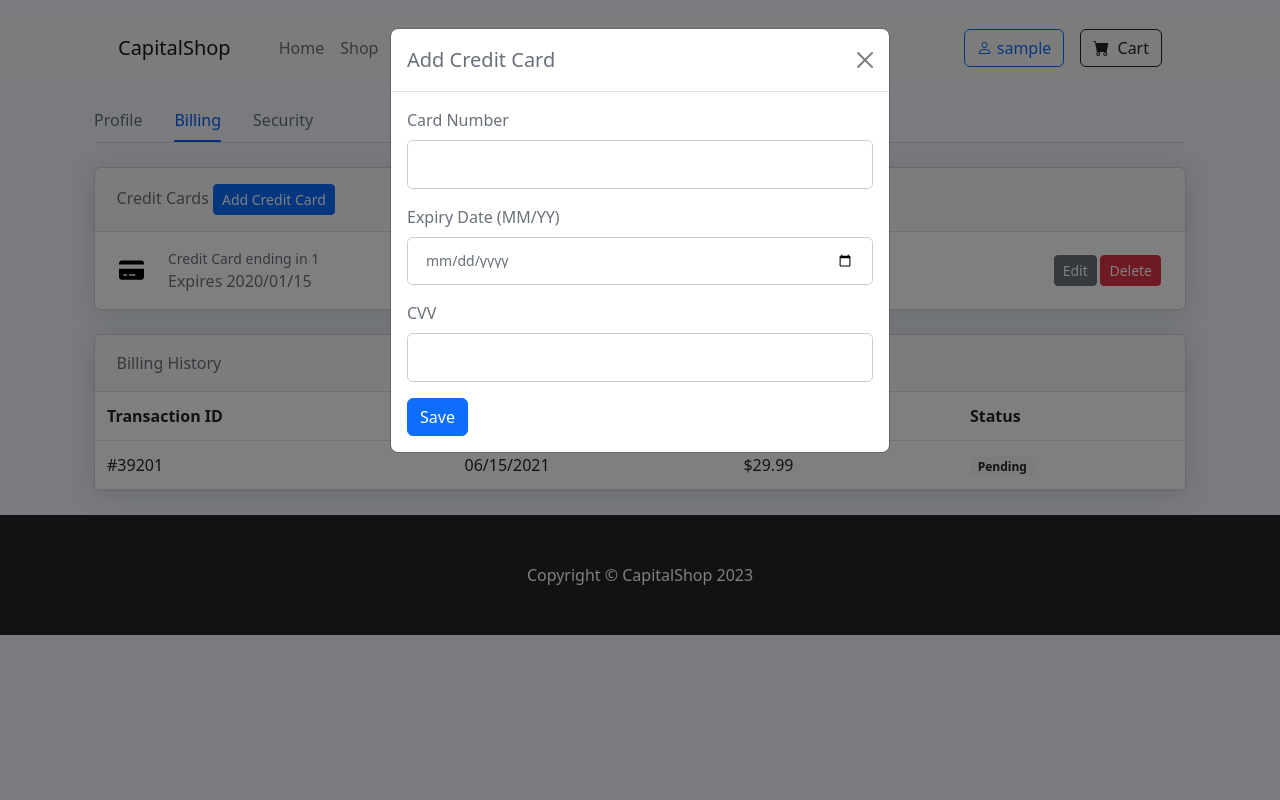
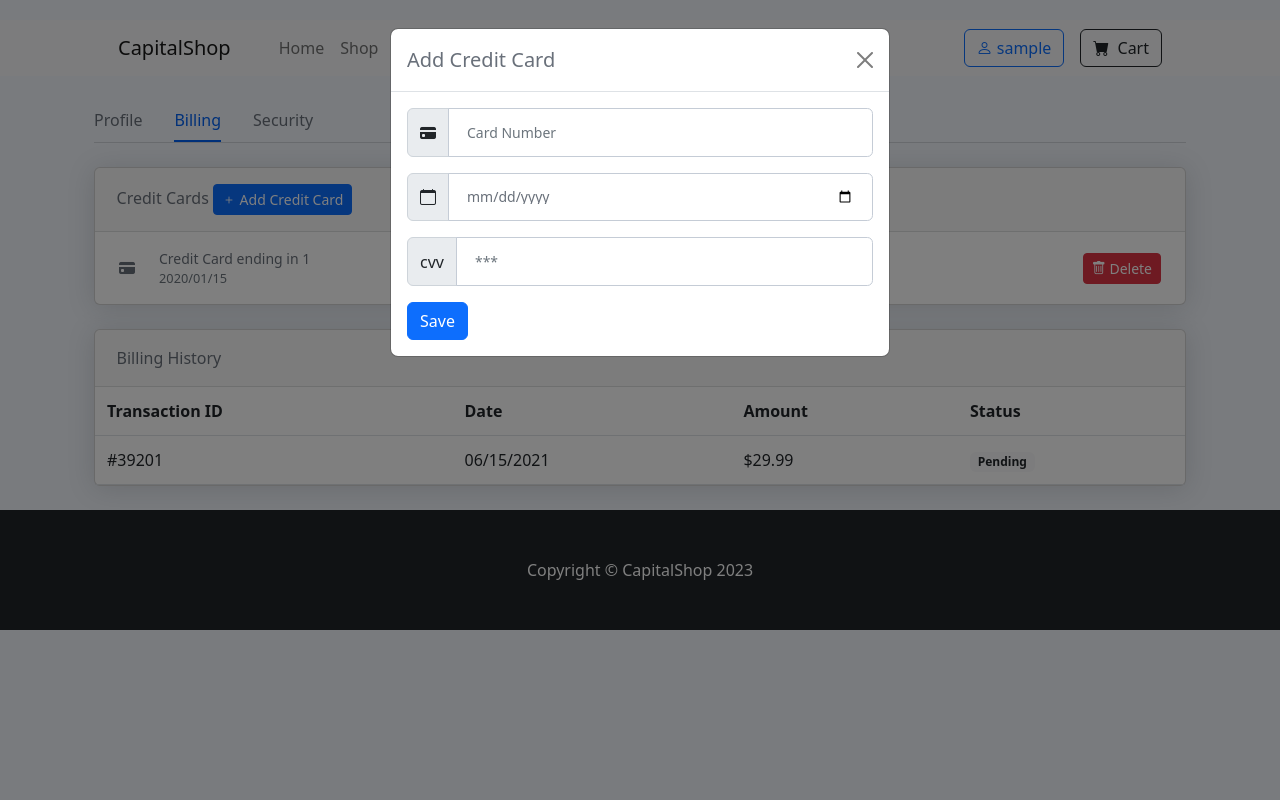
Before and after one commit to mxz-dev/capitalshop, a Django app: page /accounts/billing in a window 1280 px wide, after a click on "Add Credit Card". Run offline with Django 4.2, Linux system fonts and the light colour scheme; a user stored in the database is signed in; tables that the repository leaves empty hold one stand-in row (values such as "Sample post"); some libraries are stand-ins or nearby versions.

Commit message:
chagnes in accounts/views.py [removed edit_card view for now ...]

```diff
--- a/accounts/urls.py
+++ b/accounts/urls.py
@@ -11,9 +11,6 @@ urlpatterns = [
     path("profile", views.dashboard_view, name="dashboard"),
     path("billing", views.billing_view , name="billing"),
     path("security", views.security_view , name="security"),
-    path('activate/<slug:uidb64>/<slug:token>', views.activation_view, name='activate'),
-    path("card/add/", views.add_card, name="add_card"),
-    path("card/edit/<int:pk>", views.edit_card, name="edit_card"),
-    path("card/delete/<int:pk>", views.delete_card, name="delete_card"),
-
+    path("activate/<slug:uidb64>/<slug:token>", views.activation_view, name='activate'),
+    path("billing/card/delete/<int:pk>", views.delete_card, name="delete_card"),
 ]
--- a/accounts/views.py
+++ b/accounts/views.py
@@ -91,32 +91,27 @@ def dashboard_view(request):
 def billing_view(request):
     cards = PaymentInfo.objects.filter(user=request.user)
     form = PaymentInfoForm()
-    return render(request, 'accounts/profile/billing_details.html', {'form':form, 'cards':cards})
-
-@login_required()
-def add_card(request):
     if request.method == "POST":
         form = PaymentInfoForm(request.POST)
         if form.is_valid():
-            card = form.save(commit=False)
-            card.user = request.user
-            card.save()
-            messages.add_message(request, messages.SUCCESS, 'credit card add successfuly.')
-    return redirect(reverse("accounts:billing"))
+            # [c] here a filter for avoid duplicate cards
+            c = cards.filter(card_number=form.cleaned_data["card_number"])
+            if c.count() < 1:
+                card = form.save(commit=False)
+                card.user = request.user
+                card.save()
+                messages.add_message(request, messages.SUCCESS, 'credit card add successfuly.')
+            else:
+                messages.add_message(request, messages.INFO, 'Dupicate Card! please try another one.')
+    return render(request, 'accounts/profile/billing_details.html', {'form':form, 'cards':cards})
 
-def edit_card(request, pk):
+def delete_card(request, pk):
     card = get_object_or_404(PaymentInfo, user=request.user, pk=pk)
-    if request.method == "POST":
-        form = PaymentInfoForm(request.POST, instance=card)
-        if form.is_valid():
-            card = form.save(commit=False)
-            card.user = request.user
-            card.save()
-            messages.add_message(request, messages.SUCCESS, 'credit card updated successfuly.')
-    return redirect(reverse("accounts:billing"))
+    card.delete()
+    return JsonResponse({
+        "message": "item removed from cart.",
+     })
 
-def delete_card(request):
-    pass
 @login_required()
 def security_view(request):
     return render(request, 'accounts/profile/account_security.html')
--- a/templates/accounts/profile/billing_details.html
+++ b/templates/accounts/profile/billing_details.html
@@ -97,6 +97,7 @@
 {% endblock head %}
 {%block content%}
 <div class="container-xl px-4 mt-4">
+    {% include 'inc/credit_card_form.html' %}
     <nav class="nav nav-borders">
         <a class="nav-link ms-0" href="{% url 'accounts:dashboard' %}">Profile</a>
         <a class="nav-link active" href="{% url 'accounts:billing' %}">Billing</a>
@@ -104,34 +105,29 @@
     </nav>
     <hr class="mt-0 mb-4">
     <div class="row">
-        {% include 'inc/error_handling.html' %}
+    {% include 'inc/error_handling.html' %}
     </div>
-    {% include 'inc/credit_card_form.html' %}
-
-    <!-- Payment methods card-->
     <div class="card card-header-actions mb-4">
         <div class="card-header">
             Credit Cards
-            <button type="button" class="btn btn-primary btn-sm" onclick="addCard('{% url 'accounts:add_card' %}')" data-bs-toggle="modal" data-bs-target="#addCardModal">
+            <button type="button" class="btn btn-primary btn-sm" data-bs-toggle="modal"
+            data-bs-target="#addCardModal">
+                <i class="bi bi-plus"></i>
                 Add Credit Card
             </button>
         </div>
         <div class="card-body px-0">
-            <!-- Payment method 1-->
-             {% for card in cards %}
+            {% for card in cards %}
             <div class="d-flex align-items-center justify-content-between px-4">
                 <div class="d-flex align-items-center">
-                    <svg style="width:25px;" xmlns="http://www.w3.org/2000/svg" viewBox="0 0 576 512"><!--!Font Awesome Free 6.7.1 by @fontawesome - https://fontawesome.com License - https://fontawesome.com/license/free Copyright 2024 Fonticons, Inc.--><path d="M64 32C28.7 32 0 60.7 0 96l0 32 576 0 0-32c0-35.3-28.7-64-64-64L64 32zM576 224L0 224 0 416c0 35.3 28.7 64 64 64l448 0c35.3 0 64-28.7 64-64l0-192zM112 352l64 0c8.8 0 16 7.2 16 16s-7.2 16-16 16l-64 0c-8.8 0-16-7.2-16-16s7.2-16 16-16zm112 16c0-8.8 7.2-16 16-16l128 0c8.8 0 16 7.2 16 16s-7.2 16-16 16l-128 0c-8.8 0-16-7.2-16-16z"/></svg>
+                    <i class="bi bi-credit-card-fill"></i>
                     <div class="ms-4">
                         <div class="small">Credit Card ending in {{card.card_number|splitter:4}}</div>
-                        <div class="text-xs text-muted">Expires {{card.expiry_date|date:"Y/m/d"}}</div>
+                        <div class="text-xs text-muted" style="font-size:.8rem">{{card.expiry_date|date:"Y/m/d"}}</div>
                     </div>
                 </div>
                 <div class="ms-4 small">
-                    <button type="button" class="btn btn-secondary btn-sm" data-bs-toggle="modal" onclick="editCard('{% url 'accounts:edit_card' pk=card.pk %}')" data-bs-target="#addCardModal">
-                        Edit
-                    </button>
-                    <a class="btn btn-sm btn-danger" href="#!">Delete</a>
+                    <a class="btn btn-sm btn-danger" onclick="removeCard('{% url 'accounts:delete_card' pk=card.pk %}')" ><i class="bi bi-trash"></i> Delete</a>
                 </div>
             </div>
             {% endfor %}
@@ -164,19 +160,16 @@
             </div>
         </div>
     </div>
+    <script>
+        function removeCard(url){
+            fetch(url, { method: 'GET' })
+            .then(response => response.json())
+            .then(data => {
+                if (data.message){
+                    location.reload()
+                }
+            })
+        }
+    </script>
 </div>
-
-<script>
-    form = document.forms['creditCardForm']
-    addCard = (c) => {
-        form.action = c
-    }
-    editCard = (c) => {
-        console.log(c)
-        form.action = c
-    }
-    function remove_card(){
-
-    }
-</script>
 {% endblock content %}
--- a/templates/base.html
+++ b/templates/base.html
@@ -51,7 +51,9 @@
                 box-shadow: 0 0 5px rgba(0, 123, 255, 0.25);
                 outline: none;
             }
-
+            .errorlist li{
+                list-style:none;
+            }
         </style>
     </head>
     <body>
@@ -97,14 +99,14 @@
             <div class="modal-dialog">
                 <div class="modal-content">
                     <div class="modal-header">
-                        <h5 class="modal-title" id="alertModalLabel">Alert</h5>
+                        <h5 class="modal-title" id="alertModalLabel"> <i class="bi bi-info-circle"></i> Alert</h5>
                         <button type="button" class="btn-close" data-bs-dismiss="modal" aria-label="Close"></button>
                     </div>
                     <div class="modal-body" id="alertMessage">
                         <!-- Message goes here -->
                     </div>
                     <div class="modal-footer">
-                        <button type="button" class="btn btn-secondary" data-bs-dismiss="modal">Close</button>
+                        <button type="button" class="btn btn-primary" data-bs-dismiss="modal">Ok</button>
                     </div>
                 </div>
             </div>
--- a/templates/inc/credit_card_form.html
+++ b/templates/inc/credit_card_form.html
@@ -8,17 +8,17 @@
             <div class="modal-body">
                 <form id="creditCardForm" method="post">
                     {% csrf_token %}
-                    <div class="mb-3">
-                        <label for="cardNumber" class="form-label">Card Number</label>
-                        <input type="text" class="form-control" id="cardNumber" name="card_number" maxlength="16" required>
+                    <div class="input-group mb-3">
+                        <span class="input-group-text" id="credit_card"><i class="bi bi-credit-card-fill"></i></span>
+                        <input type="text" class="form-control" id="card_number" placeholder="Card Number" maxlength="16" name='card_number' aria-label="credit card" aria-describedby="credit_card">
                     </div>
-                    <div class="mb-3">
-                        <label for="expiryDate" class="form-label">Expiry Date (MM/YY)</label>
-                        <input type="date" class="form-control" id="expiryDate" name="expiry_date" maxlength="5" required>
+                    <div class="input-group mb-3">
+                        <span class="input-group-text" id="date"><i class="bi bi-calendar"></i></span>
+                        <input type="date" class="form-control" name="expiry_date" placeholder="Expiry Date" aria-label="expiry date" aria-describedby="date">
                     </div>
-                    <div class="mb-3">
-                        <label for="cvv" class="form-label">CVV</label>
-                        <input type="password" class="form-control" id="cvv" name="cvv" maxlength="4" required>
+                    <div class="input-group mb-3">
+                        <span class="input-group-text" id="cvv">cvv</span>
+                        <input style="-webkit-text-security: disc;text-security: disc;" type="text" class="form-control"  maxlength="4"  name="cvv" placeholder="***" aria-label="cvv" aria-describedby="cvv">
                     </div>
                     <div class="mb-3">
                         {{form.captcha}}
--- a/templates/inc/error_handling.html
+++ b/templates/inc/error_handling.html
@@ -1,5 +1,6 @@
+
 {% for key, val in form.errors.items %}
-    <div class="alert alert-danger" role="alert">
+<div class="alert alert-danger pb-0 " role="alert">
         {{val}}
-    </div>
+</div>
 {% endfor %}
```
